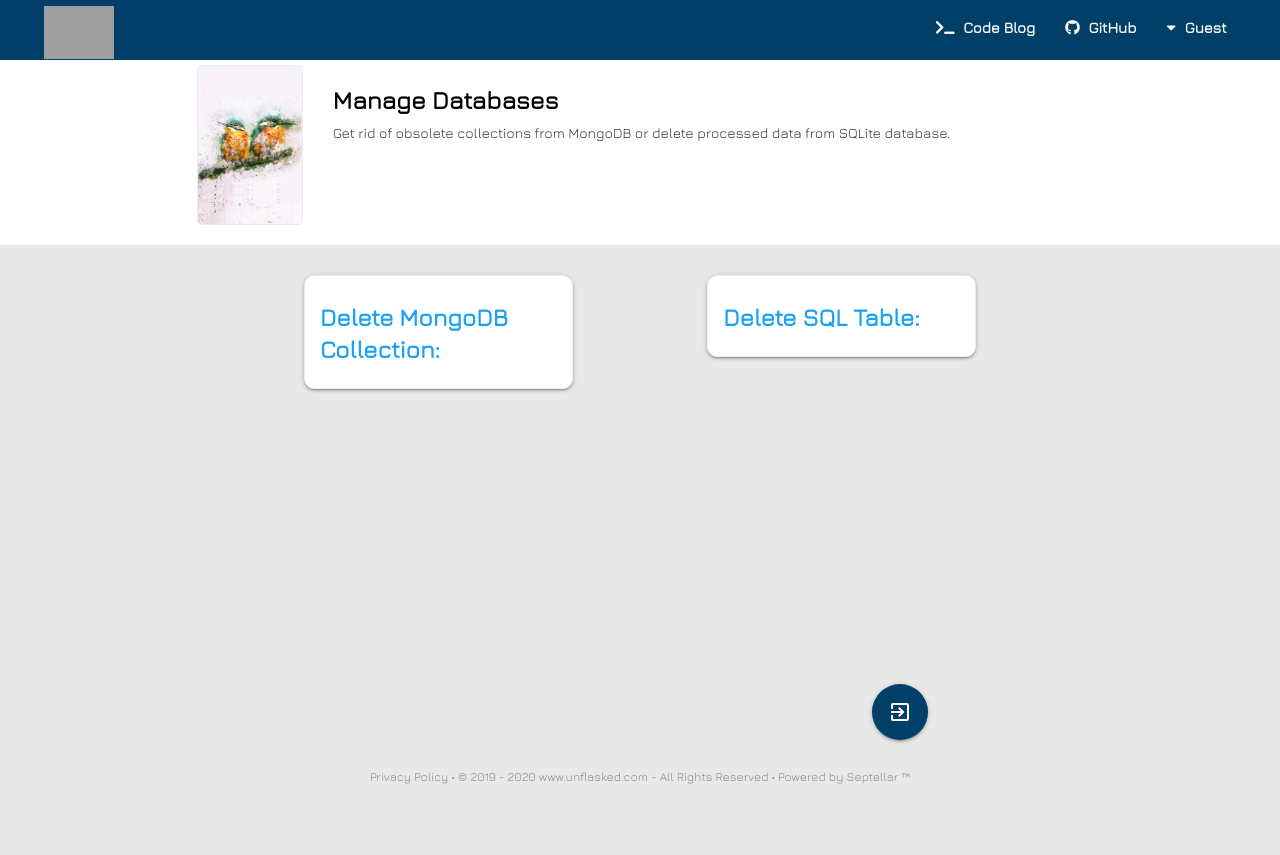
After one commit to LukaszMalucha/Twitter-API-Dashboard, a Flask app: page /manage_db in a window 1280 px wide. The commit adds this page. Run offline with Flask 2, Linux system fonts and the light colour scheme; data that the repository does not hold is empty; some libraries are stand-ins or nearby versions; grey boxes are pictures that could not be loaded.

Commit message:
manage_db

```diff
--- a/app.py
+++ b/app.py
@@ -9,6 +9,9 @@ from flask_bootstrap import Bootstrap
 from flask_restful import Api
 from flask_wtf.csrf import CSRFProtect
 
+from models.collection import Collection
+from models.tweets import TweetsModel
+
 from resources.user import UserRegister, UserLogin, UserLogout, login_manager
 from resources.blog_list import blog_list
 from resources.api_features import CommonTrends, RetweetPopularity
@@ -16,7 +19,6 @@ from resources.managedb import ManageDB, DeleteCollection, DeleteTable
 from resources.trend_search import TrendSearch
 from resources.data_management import DataTransform, DataLoad
 from resources.sentiment_analysis import SentimentAnalysis, TweetTokenizer, Results
-
 
 # APP SETTINGS
 
@@ -32,8 +34,6 @@ api = Api(app)
 mongo.init_app(app)
 Bootstrap(app)
 login_manager.init_app(app)
-
-
 
 api.add_resource(ManageDB, '/managedb')
 api.add_resource(DeleteCollection, '/deletecollection')
@@ -52,12 +52,10 @@ api.add_resource(UserLogin, '/login')
 api.add_resource(UserLogout, '/logout')
 
 
-
 ## Main View
 @app.route('/')
 def dashboard():
     return render_template('dashboard.html')
-
 
 
 @app.route('/trend_search')
@@ -65,17 +63,27 @@ def trend_search():
     """Trend Search View"""
     us_trends = twitter_api.trends_place(23424977)
     us_trends_list = [trend['name'] for trend in us_trends[0]['trends'][:40]]
-    return render_template('trend_search/dashboard.html', us_trends_list=us_trends_list )
+    return render_template('trend_search/dashboard.html', us_trends_list=us_trends_list)
+
 
 @app.route('/two_cities')
 def two_cities():
     """Tale of Two Cities View"""
     return render_template('two_cities/dashboard.html')
 
+
 @app.route('/popular_retweets')
 def popular_retweets():
     """Tale of Two Cities View"""
     return render_template('popular_retweets/dashboard.html')
+
+
+@app.route('/manage_db')
+def manage_db():
+    """Manage Databases View"""
+    mongo_hashtags = Collection.hashtags()
+    sqlite_hashtags = TweetsModel.distinct_hashtags()
+    return render_template('manage_db/dashboard.html', mongo_hashtags=mongo_hashtags, sqlite_hashtags=sqlite_hashtags)
 
 
 @app.route('/blog')
--- a/resources/api_features.py
+++ b/resources/api_features.py
@@ -1,4 +1,4 @@
-from flask import Response, render_template, request
+from flask import request
 from flask_restful import Resource
 from twitter import twitter_api
 import tweepy
--- a/static/css/custom-styles.css
+++ b/static/css/custom-styles.css
@@ -58,6 +58,11 @@ body {
     display:none;
 }
 
+.warning {
+   color: red !important;
+   margin-bottom: 10px;
+}
+
 .header {
     height: 100px;
     margin: 0px;
@@ -76,6 +81,8 @@ body {
 .no-border {
     border:none !important;
 }
+
+
 
 /*------------------------------------------------------------------------------
     ROWS
@@ -137,7 +144,7 @@ body {
 
 
 .card-menu {
-    width: 90%;
+    width: 88%;
     border-color: #eee #ddd #bbb;
     border-style: solid;
     border-width: 1px;
@@ -208,7 +215,7 @@ body {
 
 
 .fixed-action-btn {
-   right: 360px;
+   right: 352px;
    bottom: 60px;
 
 }
--- a/static/js/custom-scripts.js
+++ b/static/js/custom-scripts.js
@@ -15,4 +15,6 @@ $(document).ready(function() {
 
     $('.fixed-action-btn').floatingActionButton();
 
+
+
 });
--- a/static/js/popular_retweets.js
+++ b/static/js/popular_retweets.js
@@ -24,7 +24,7 @@ $(document).ready(function() {
                     '<div class="col-md-6 plain-element">' +
                     '<a target="_blank" href="https://twitter.com/search?q=' + value.keyword + '&src=typd/">' +
                     '<div class="card card-tweet"><p>' + value.text + '</p>' +
-                    '<b>&mdash;' +  value.user + '</b> ' + value.created_at +
+                    '<b >&mdash;' +  value.user + '</b> ' + value.created_at +
                     '<br/> <span><h5><i class="fas fa-retweet"></i> ' +
                     value.retweet_count +
                     '</h5></span></div></div>' +
--- a/static/js/two_cities.js
+++ b/static/js/two_cities.js
@@ -15,6 +15,12 @@ $(document).ready(function() {
         .done(function(data){
             console.log(data);
             $('.loader').hide();
+            if (data.error) {
+                $('#trendtData').append(
+                    '<div class="col-md-6"><h6 class="warning">' + data.error + '</h6></div>'
+                    )
+            }
+            else {
                 jQuery.each(data, function(index, value){
                     console.log(value);
                     $('#trendtData').append(
@@ -28,6 +34,7 @@ $(document).ready(function() {
                         '</p></div></div>'
                     )
                 });
+            }
         });
         event.preventDefault();
 
--- /dev/null
+++ b/templates/manage_db/dashboard.html
@@ -0,0 +1,89 @@
+{% extends 'base.html' %}
+
+{% block extrahead %}
+<link href="{{url_for('static', filename='css/data.css')}}" rel="stylesheet"/>
+{% endblock %}
+
+{% block row_header %}
+<div class="row row-header">
+    <div class="row">
+        <div class="col-xs-0 col-sm-0 col-md-4 col-lg-2 text-right">
+
+            <img src="{{url_for('static', filename='img/main/manage_db.jpg')}}" class="img responsive img-header">
+        </div>
+
+        <div class="col-xs-12 col-sm-12 col-md-8 col-lg-10">
+            <div class="row row-summary">
+                <h5>Manage Databases</h5>
+                <p>Get rid of obsolete collections from MongoDB or delete processed data from SQLite database.</p>
+            </div>
+
+        </div>
+    </div>
+</div>
+{% endblock %}
+{% block content %}
+<div class="dashboard-cards">
+    <div class="row row-cards">
+        <div class="col-md-1 plain-element"></div>
+        <div class="col-md-4 plain-element">
+            <div class="card card-data">
+
+                <div class="card-content">
+                    <span class="card-title">Delete MongoDB Collection:</span>
+                    {% for element in mongo_hashtags %}
+                    <div class="row row-form-content">
+                        <form id="mongoDBForm" method="post">
+                            <input id="hashtag_collection" name="hashtag_collection" type="hidden" value="{{element}}">
+                            <button class="waves-effect waves-light btn button-trash" type="submit"><span><i
+                                    class="fas fa-trash-alt"></i>  {{ element }}</span></button>
+                        </form>
+                    </div>
+                    {% endfor %}
+                </div>
+            </div>
+        </div>
+        <div class="col-md-2 plain-element"></div>
+        <div class="col-md-4 plain-element">
+            <div class="card card-data">
+                <div class="card-content">
+
+                    <span class="card-title">Delete SQL Table:</span>
+                    {% for element in sqlite_hashtags %}
+                    <div class="row row-form-content">
+                        <form id="sqlTableForm" method="post">
+                            <input id="hashtag_table" name="hashtag_table" type="hidden" value="XXX">
+                            <button class="waves-effect waves-light btn button-trash" type="submit"><span><i
+                                    class="fas fa-trash-alt"></i>  #MyTwitterDay</span></button>
+                        </form>
+                    </div>
+                    {% endfor %}
+                </div>
+            </div>
+        </div>
+        <div class="col-md-1 plain-element"></div>
+    </div>
+    <div class="row row-cards">
+
+
+    </div>
+</div>
+
+<div class="fixed-action-btn">
+    <a class="btn-floating btn-large" href="{{url_for('dashboard')}}">
+        <i class="large material-icons">exit_to_app</i>
+
+    </a>
+</div>
+
+<script src="{{url_for('static', filename='js/two_cities.js')}}"></script>
+
+<script>
+function confirmDeletion() {
+  confirm("Are you sure you want to delete that collection");
+}
+</script>
+
+
+{% endblock %}
+ onclick="confirmDeletion()"
```
Also changed, not shown: resources/trend_search.py (+17 -23 lines), static/css/data.css (+68 -8 lines), static/js/trend_search.js (+40 -16 lines), templates/dashboard.html (+6 -6 lines), templates/trend_search/dashboard.html (+7 -2 lines), static/js/manage_db.js (added). Lines whose indentation alone changed are shown as unchanged.
